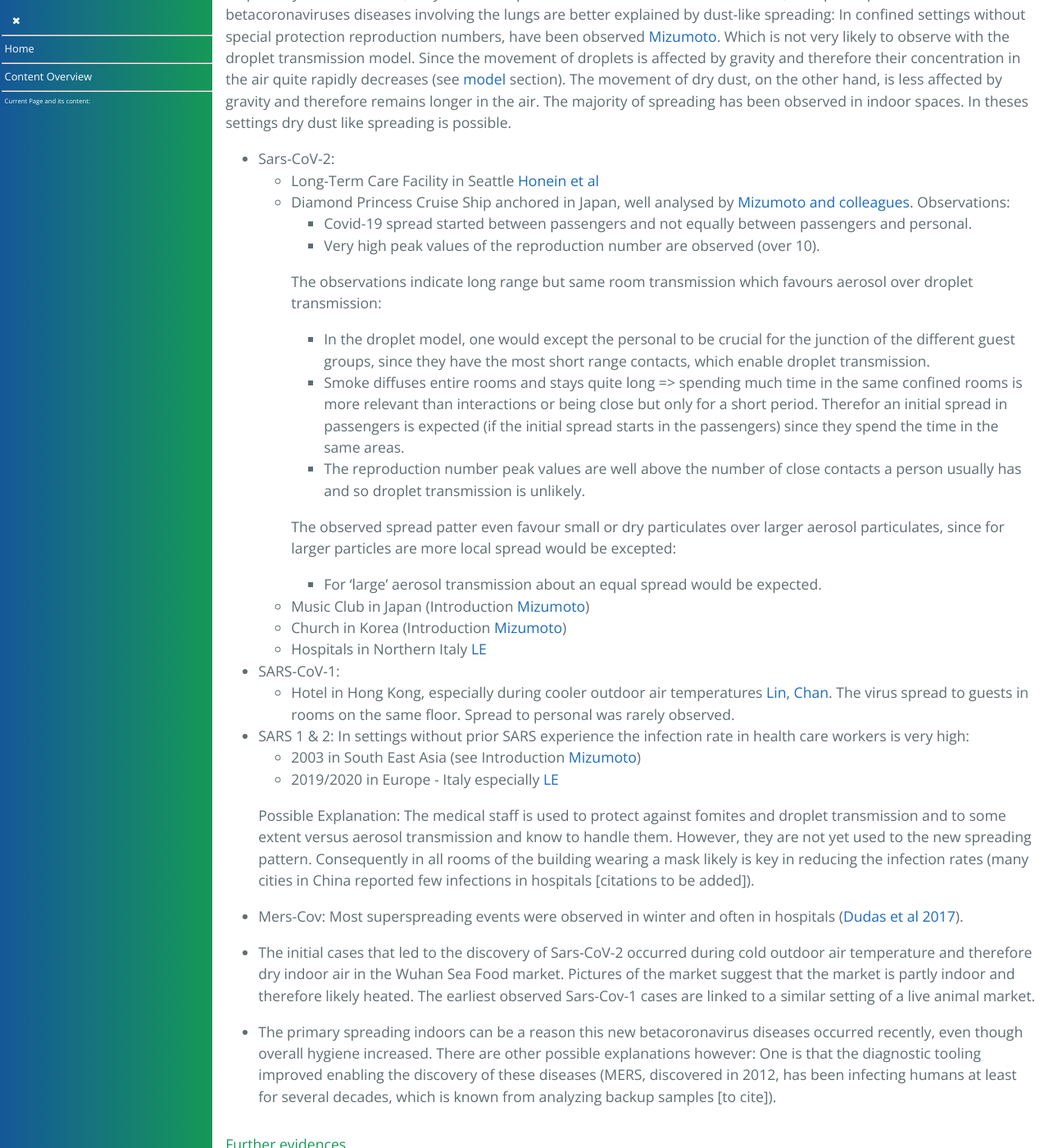
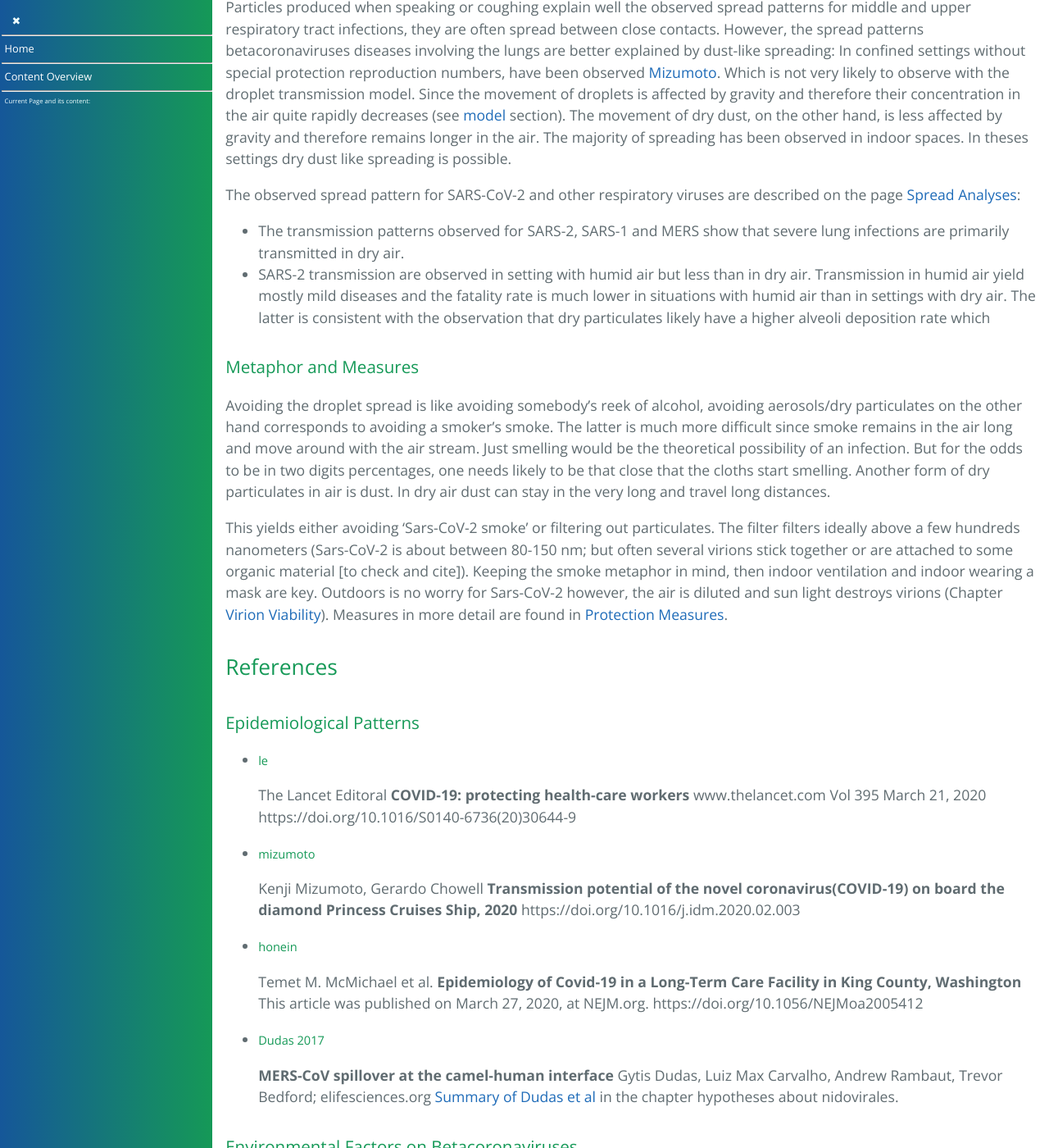
Before and after one commit to forestgrape/coronavirus, a Jekyll site: the page built from 5_epidemiological/transmission.md, in a window 1280 px wide and 1400 px high, scrolled down 11769 px. Shown: the whole window at 82% size. Built offline with Jekyll 4.4.1, drawn with Linux system fonts in a browser that asks for light colours; our own code applies the rules of GitHub Pages for plain Markdown files; some of the changed text lies outside the part shown.

Commit message:
moved spread analyses notes from evidence for dry form trm to spread analyses page

```diff
--- a/5_epidemiological/transmission.md
+++ b/5_epidemiological/transmission.md
@@ -162,17 +162,17 @@ This section describes how particles are deposited in the respiratory tract. The
 * [Park](#park) is a recent review.
 * An often used model is the [ICRP Model](#bailey).
 * This work often relies on the simulation from [Kleinstreuer](#kleinstreuer-2018).
+* [Varghese and Gangamma](#varghese) show that hygroscopic growth can increase alveoli deposition of particles.
 
 #### Deposition Factors
 How many particles are deposited/breath out in which region in/from the respiratory tract depends on various factors:
-- Particles properties such as
-  - Diameter: the diameter determines the size of particles and thus how particles [move in the air](#objects-moving-in-the-air).
-  - Form: constant for water droplets but dry particles can vary in form. [Sturm](#sturm) simulated the deposition of  non-spherical particles particles. The form factor showed to matter most for larger particles in the size of 10 micro meter. Fibers in that size were deposited early on, where as disks showed the highest deposition rate in the airway generations 20 to 25.
-  - Material: [Zhong](#zhong) et al describe that the particles can be moistened upon inhale and this has an effect on depositions locations. Similarly observed by [Varghese and Gangamma, Figure 4](#varghese): The alveolar deposition of soluble matter (shown for salt NaCl) between 250 nm and 1000 nm is increased by the particle growth due to moistening in the lungs. In Figure 7 the simulated effect of particle growth on total deposition is compared to measurements in experiments.
-- Breathing volume and frequency [hofemeier](#hofemeier)
-- Air humidity and how much the air is moistened in the lung. E.g. described in [zhong18](#zhong18), [varghese](#varghese)]
-- Orientation respect to gravity i.e. wether horizontal or vertical
-- [Qi et al](#qi) simulate that particle deposition is individual and may change in case of lung diseases.
+- _Breathing Pattern_: Breathing volume and frequency [hofemeier](#hofemeier)
+- _Orientation_: Orientation respect to gravity i.e. wether horizontal or vertical
+- _Lung Diseases_: [Qi et al](#qi) simulate that particle deposition is individual and may change in case of lung diseases.
+- _Particles properties_ such as
+  - _Diameter_: the diameter determines the size of particles and thus how particles [move in the air](#objects-moving-in-the-air).
+  - _Form_: constant for water droplets but dry particles can vary in form. [Sturm](#sturm) simulated the deposition of  non-spherical particles particles. The form factor showed to matter most for larger particles in the size of 10 micro meter. Fibers in that size were deposited early on, where as disks showed the highest deposition rate in the airway generations 20 to 25.
+  - _Material and Hygroscopic Growth_: [Zhong](#zhong-2018) et al describe that the particles can be moistened upon inhale and this has an effect on depositions locations. Similarly observed by [Varghese and Gangamma, Figure 4](#varghese): The alveolar deposition of soluble matter (shown for salt NaCl) between 250 nm and 1000 nm is increased by the particle growth due to moistening in the lungs. In Figure 7 the simulated effect of particle growth on total deposition is compared to measurements in experiments.
 
 
 #### Deposition Locations
@@ -216,14 +216,14 @@ Build an artificial lung and measure: [sznitman](#sznitman).
 ##### In silico
 Theoretical simulations model the respiratory tract and mostly use the laws of fluid dynamics to calculate the airflow. An often used model is the [ICRP Model](#bailey).
 * Traditional methods: Model the respiratory tract as a static pipe system and do the physics [Stuart 84](#stuart),  [ICRP by Bailey](#bailey). Usually some differential equations are fitted and these equations are often solved/simulated with a computer-based approach e.g. Monte Carlo methods.
-* Recent approaches model the respiratory tract accurately in 3D and make use of advances in computational fluid dynamics: [Kleinstreuer 18](#kleinstreuer-2018), [Qi](#qi), [Rahimi-Gorji](#rahimi-gorji), [Zhong18](#zhong18).
+* Recent approaches model the respiratory tract accurately in 3D and make use of advances in computational fluid dynamics: [Kleinstreuer 18](#kleinstreuer-2018), [Qi](#qi), [Rahimi-Gorji](#rahimi-gorji), [Zhong18](#zhong-2018).
 
 #### Limitations of Experiments
 The airflow in the lung has variations and is complicated [Tsuda](#tsuda), [Bailey](#bailey). Often good agreement for modeling methods compared to in vivo measurements are achieved, however many parameters have to be estimated and thus overfitting could occur.
 Usually many simplifications of [relevant factors](#particles-deposition) both for respiratory tract and particles are taken i.e. the simulations are done for round constant size droplets and the respiratory tract is modelled as a static pipe system. Usually not modelled are:
 * The softness and dynamics of the respiratory system, modelled in [darquenne](#darquenne).
 * Particle shape (taken into account in [sturm](#sturm)).
-* Condensation and material (both considered in [Zhong18](#zhong18)).
+* Condensation and material (both considered in [Zhong18](#zhong-2018)).
 
 
 
@@ -338,9 +338,11 @@ For severe betacoronavirus diseases nearly always the lower respiratory tract is
 
 As described in [particles deposition](../5_epidemiological/transmission.md#particles-deposition) only aerosols and tiny dry particulates enter the lower respiratory tract, with dry particulates having a higher chance of deposition.
 * The [Tissue Tropism](../2_biological/coronavirus.md#tissue-tropism) of MERS requires lower respiratory tract entry to successful infection. Lower respiratory tract entry likely is also needed for SARS-Cov-1.
-* There are several [Disease Patterns](../3_medical/coronavirus_disease_patterns.md) observed resulting from SARS-Cov-2 infections and some of them require an early lower respiratory tract infection.
+* There are several [Disease Patterns](../3_medical/coronavirus_disease_patterns.md) observed resulting from SARS-Cov-2 infections and severe Covid is mostly associated with an early lower respiratory tract involvement.
 
-That in swab tests there are viruses in the nose and the mouth can be either caused by local replication or by breathing them up. [Kleinstreuer et al](#kleinstreuer-2018) have shown that upon exhale particles are deposited in the nose. The upper respiratory tract is used to fight viruses and so infections are rarely virulent (chapter [Disease Pattering](../3_medical/coronavirus_disease_patterns.md)).
+That in swab tests there are viruses in the nose and the mouth is caused by breathing them up and/or local replication.
+* [Kleinstreuer et al](#kleinstreuer-2018) have shown that upon exhale particles are deposited in the nose.
+* The upper respiratory tract is used to fight viruses and so infections limited to the upper respiratory tract are not virulent and infections starting in the upper respiratory tract rarely develop virulent (chapter [Disease Pattering](../3_medical/coronavirus_disease_patterns.md)).
 
 
 #### Evidence from observed Spread Patterns
@@ -348,61 +350,19 @@ That in swab tests there are viruses in the nose and the mouth can be either cau
 Particles produced when speaking or coughing explain well the observed spread patterns for middle and upper respiratory tract infections, they are often spread between close contacts. However, the spread patterns betacoronaviruses diseases involving the lungs are better explained by dust-like spreading:
 In confined settings without special protection reproduction numbers, have been observed [Mizumoto](#mizumoto). Which is not very likely to observe with the droplet transmission model. Since the movement of droplets is affected by gravity and therefore their concentration in the air quite rapidly decreases (see [model](#dry-form-transmission-model) section). The movement of dry dust, on the other hand, is less affected by gravity and therefore remains longer in the air. The majority of spreading has been observed in indoor spaces. In theses settings dry dust like spreading is possible.
 
-<!--
-move to spread analyses
--->
-
-* Sars-CoV-2:
-    - Long-Term Care Facility in Seattle [Honein et al](#honein)
-	- Diamond Princess Cruise Ship anchored in Japan, well analysed by [Mizumoto and colleagues](#mizumoto). Observations:
-        * Covid-19 spread started between passengers and not equally between passengers and personal.
-        * Very high peak values of the reproduction number are observed (over 10).
-
-        The observations indicate long range but same room transmission which favours aerosol over droplet transmission:
-        * In the droplet model, one would except the personal to be crucial for the junction of the different guest groups, since they have the most short range contacts, which enable droplet transmission.
-        * Smoke diffuses entire rooms and stays quite long => spending much time in the same confined rooms is more relevant than interactions or being close but only for a short period. Therefor an initial spread in passengers is expected (if the initial spread starts in the passengers) since they spend the time in the same areas.
-        * The reproduction number peak values are well above the number of close contacts a person usually has and so droplet transmission is unlikely.
-
-        The observed spread patter even favour small or dry particulates over larger aerosol particulates, since for larger particles are more local spread would be excepted:
-        * For 'large' aerosol transmission about an equal spread would be expected.
-
-	- Music Club in Japan (Introduction [Mizumoto](#mizumoto))
-	- Church in Korea (Introduction [Mizumoto](#mizumoto))
-	- Hospitals in Northern Italy [LE](#le)
-
-* SARS-CoV-1:
-    - Hotel in Hong Kong, especially during cooler outdoor air temperatures [Lin](#lin), [Chan](#chan). The virus spread to guests in rooms on the same floor. Spread to personal was rarely observed.
+The observed spread pattern for SARS-CoV-2 and other respiratory viruses are described on the page [Spread Analyses](../5_epidemiological/spread_analyses.md):
+* The transmission patterns observed for SARS-2, SARS-1 and MERS show that severe lung infections are primarily transmitted in dry air.
+* SARS-2 transmission are observed in setting with humid air but less than in dry air. Transmission in humid air yield mostly mild diseases and the fatality rate is much lower in situations with humid air than in settings with dry air. The latter is consistent with the observation that dry particulates likely have a higher alveoli deposition rate which
 
 
-* SARS 1 & 2:
-    In settings without prior SARS experience the infection rate in health care workers is very high:
-	* 2003 in South East Asia  (see Introduction [Mizumoto](#mizumoto))
-	* 2019/2020 in Europe - Italy especially [LE](#le)
-
-	Possible Explanation: The medical staff is used to protect against fomites and droplet transmission and to some extent versus aerosol transmission and know to handle them. However, they are not yet used to the new spreading pattern. Consequently in all rooms of the building wearing a mask likely is key in reducing the infection rates (many cities in China reported few infections in hospitals [citations to be added]).
-
-* Mers-Cov:
-  Most superspreading events were observed in winter and often in hospitals ([Dudas et al 2017](#dudas-2017)).
-
-* The initial cases that led to the discovery of Sars-CoV-2 occurred  during cold outdoor air temperature and therefore dry indoor air in the Wuhan Sea Food market. Pictures of the market suggest that the market is partly indoor and therefore likely heated. The earliest observed Sars-Cov-1 cases are linked to a similar setting of a live animal market.
-
-* The primary spreading indoors can be a reason  this new betacoronavirus diseases occurred recently, even though overall hygiene increased. There are other possible explanations however: One is that the diagnostic tooling improved enabling the discovery of these diseases (MERS, discovered in 2012, has been infecting humans at least for several decades, which is known from analyzing backup samples [to cite]).
 
 
-#### Further evidences
-
-[in work, March 2020]
-
-In humid and warm temperature environments (above 30 degrees), the death numbers increase less steep. [Chan](#chan) shows that warm temperatures of 33 Celsius and high relative don't yield a much faster rate of inactivation; temperatures over 38 degrees do induce a much faster inactivation. A possible explanations why in humid conditions around 33 degrees there less super-spreading events observed are:
-  * In warm climate zones good ventilation is easy but settings with air-conditioner usage enable super spreading.
-  * In humid environments, organic particles act as condensation nuclei and therefore loose their dry form. So viruses "find" themselves within growing droplets, which fall to the ground or get absorbed in the upper respiratory tract causing less virulent diseases.
-
 ### Metaphor and Measures
-Avoiding the droplet spread is like avoiding somebody’s reek of alcohol, avoiding aerosols/dry particulates on the other hand corresponds to avoiding a smoker's smoke. The latter is much more difficult since smoke remains in the air for much longer and can diffuse around.
+Avoiding the droplet spread is like avoiding somebody’s reek of alcohol, avoiding aerosols/dry particulates on the other hand corresponds to avoiding a smoker's smoke. The latter is much more difficult since smoke remains in the air long and move around with the air stream.
 Just smelling would be the theoretical possibility of an infection. But for the odds to be in two digits percentages, one needs likely to be that close that the cloths start smelling.
 Another form of dry particulates in air is dust. In dry air dust can stay in the very long and travel long distances.
 
-This yields either avoiding 'Sars-CoV-2 smoke' or filtering out  particulates. The filter filters ideally above a few hundreds nanometers (Sars-CoV-2 is about between 80-150 nm, but often several virions stick together or are attached to some organic material[to check and cite]).
+This yields either avoiding 'Sars-CoV-2 smoke' or filtering out  particulates. The filter filters ideally above a few hundreds nanometers (Sars-CoV-2 is about between 80-150 nm; but often several virions stick together or are attached to some organic material [to check and cite]).
 Keeping the smoke metaphor in mind, then indoor ventilation and indoor wearing a mask are key. Outdoors is no worry for Sars-CoV-2 however, the air is diluted and sun light destroys virions (Chapter [Virion Viability](../2_biological/virion_viability.md)).
 Measures in more detail are found in [Protection Measures](../7_social/controlling.md).
 
```
Also changed, not shown: other parts of 5_epidemiological/transmission.md (+1 -1 lines).
